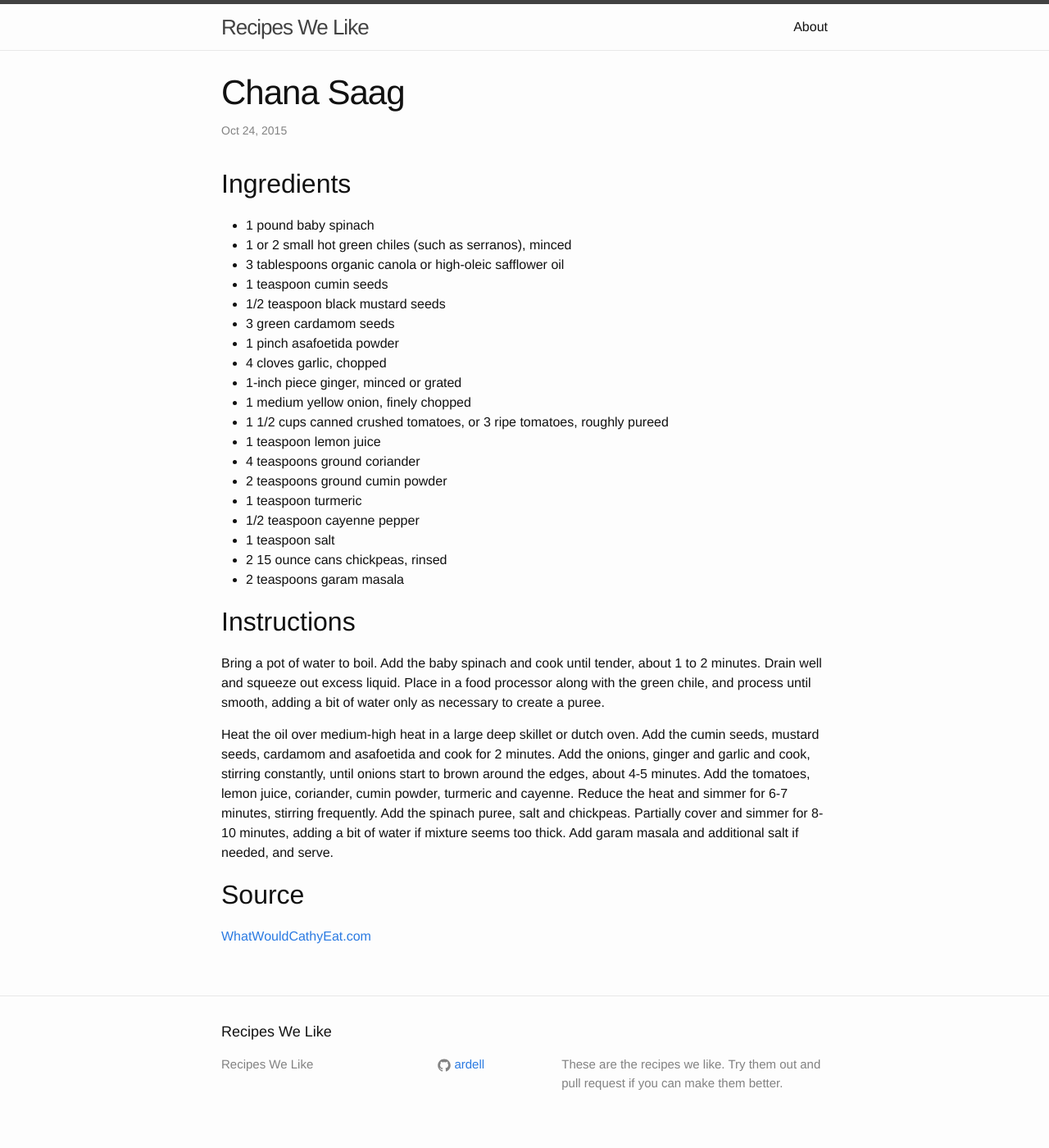
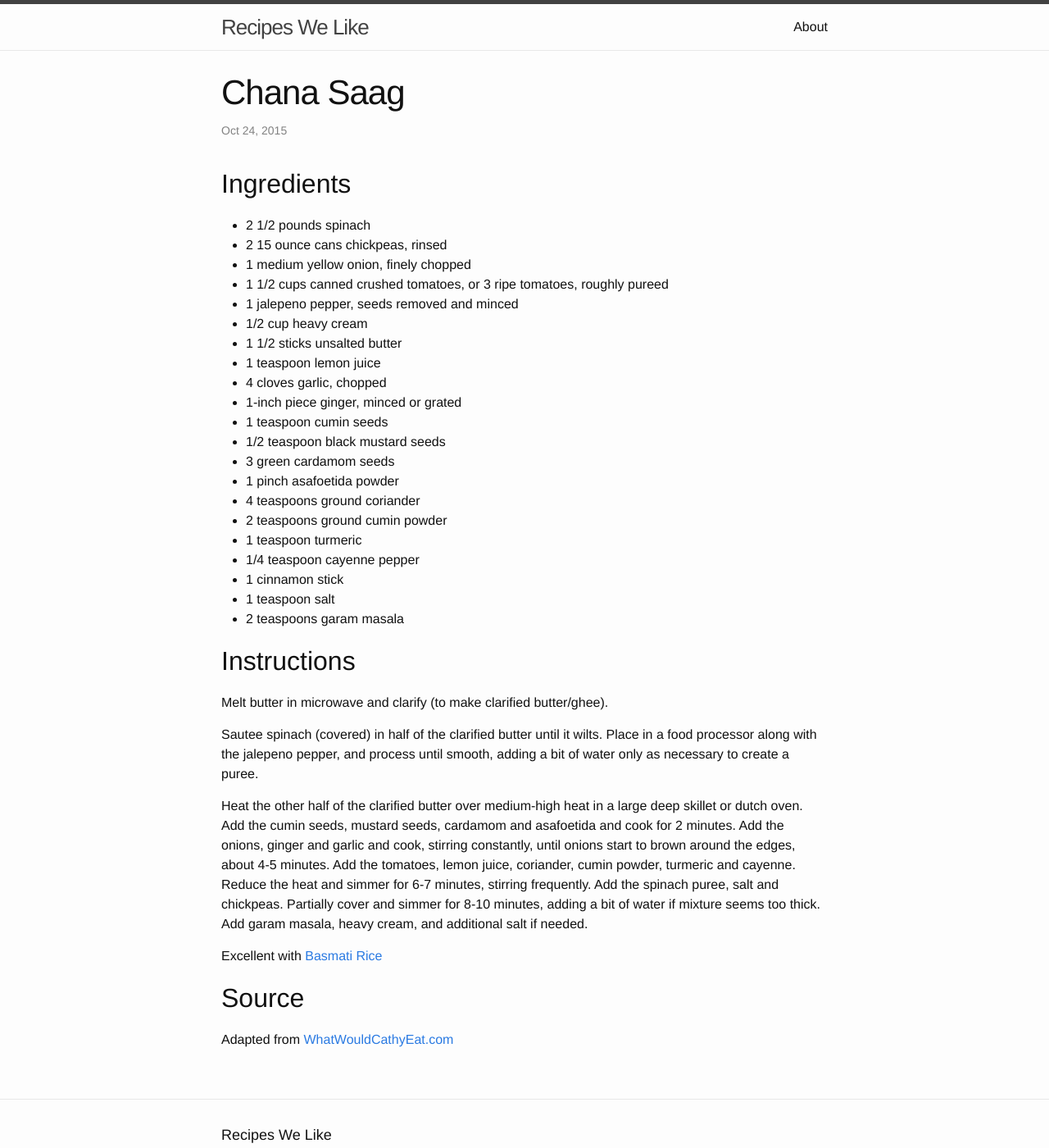
Before and after one commit to ardell/recipes, a Jekyll site: the page built from _posts/2015-10-24-chana-saag.markdown, in a window 1280 px wide and 1400 px high. Shown: the whole window at 82% size. Built offline with Jekyll 4.4.1, drawn with Linux system fonts in a browser that asks for light colours.

Commit message:
Adapt chana saag.

```diff
--- a/_posts/2015-10-24-chana-saag.markdown
+++ b/_posts/2015-10-24-chana-saag.markdown
@@ -7,44 +7,49 @@ categories: dinner
 
 Ingredients
 -----------
-- 1 pound baby spinach
-- 1 or 2 small hot green chiles (such as serranos), minced
-- 3 tablespoons organic canola or high-oleic safflower oil
+- 2 1/2 pounds spinach
+- 2 15 ounce cans chickpeas, rinsed
+- 1 medium yellow onion, finely chopped
+- 1 1/2 cups canned crushed tomatoes, or 3 ripe tomatoes, roughly pureed
+- 1 jalepeno pepper, seeds removed and minced
+- 1/2 cup heavy cream
+- 1 1/2 sticks unsalted butter
+- 1 teaspoon lemon juice
+- 4 cloves garlic, chopped
+- 1-inch piece ginger, minced or grated
 - 1 teaspoon cumin seeds
 - 1/2 teaspoon black mustard seeds
 - 3 green cardamom seeds
 - 1 pinch asafoetida powder
-- 4 cloves garlic, chopped
-- 1-inch piece ginger, minced or grated
-- 1 medium yellow onion, finely chopped
-- 1 1/2 cups canned crushed tomatoes, or 3 ripe tomatoes, roughly pureed
-- 1 teaspoon lemon juice
 - 4 teaspoons ground coriander
 - 2 teaspoons ground cumin powder
 - 1 teaspoon turmeric
-- 1/2 teaspoon cayenne pepper
+- 1/4 teaspoon cayenne pepper
+- 1 cinnamon stick
 - 1 teaspoon salt
-- 2 15 ounce cans chickpeas, rinsed
 - 2 teaspoons garam masala
 
 Instructions
 ------------
 
-Bring a pot of water to boil. Add the baby spinach and cook until tender, about
-1 to 2 minutes. Drain well and squeeze out excess liquid. Place in a food
-processor along with the green chile, and process until smooth, adding a bit of
-water only as necessary to create a puree.
+Melt butter in microwave and clarify (to make clarified butter/ghee).
 
-Heat the oil over medium-high heat in a large deep skillet or dutch oven. Add
-the cumin seeds, mustard seeds, cardamom and asafoetida and cook for 2 minutes.
-Add the onions, ginger and garlic and cook, stirring constantly, until onions
-start to brown around the edges, about 4-5 minutes. Add the tomatoes, lemon
-juice, coriander, cumin powder, turmeric and cayenne. Reduce the heat and
-simmer for 6-7 minutes, stirring frequently. Add the spinach puree, salt and
-chickpeas. Partially cover and simmer for 8-10 minutes, adding a bit of water
-if mixture seems too thick. Add garam masala and additional salt if needed, and
-serve.
+Sautee spinach (covered) in half of the clarified butter until it wilts. Place
+in a food processor along with the jalepeno pepper, and process until smooth,
+adding a bit of water only as necessary to create a puree.
+
+Heat the other half of the clarified butter over medium-high heat in a large
+deep skillet or dutch oven. Add the cumin seeds, mustard seeds, cardamom and
+asafoetida and cook for 2 minutes. Add the onions, ginger and garlic and cook,
+stirring constantly, until onions start to brown around the edges, about 4-5
+minutes. Add the tomatoes, lemon juice, coriander, cumin powder, turmeric and
+cayenne. Reduce the heat and simmer for 6-7 minutes, stirring frequently. Add
+the spinach puree, salt and chickpeas. Partially cover and simmer for 8-10
+minutes, adding a bit of water if mixture seems too thick. Add garam masala,
+heavy cream, and additional salt if needed.
+
+Excellent with [Basmati Rice](/recipes/sides/2015/10/24/basmati-rice.html)
 
 Source
 ------
-[WhatWouldCathyEat.com](http://www.whatwouldcathyeat.com/2011/03/chickpea-and-spinach-curry-chana-saag/)
+Adapted from [WhatWouldCathyEat.com](http://www.whatwouldcathyeat.com/2011/03/chickpea-and-spinach-curry-chana-saag/)
```
